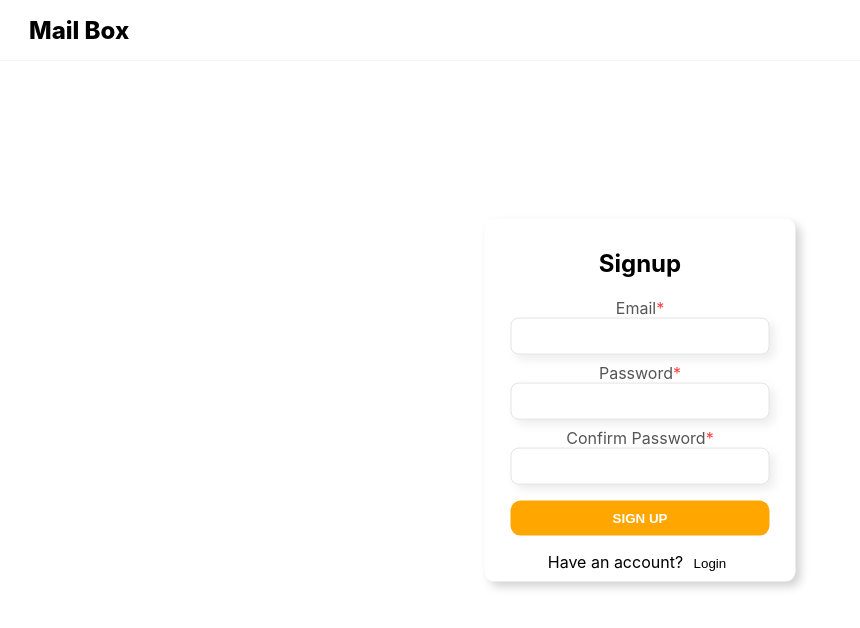
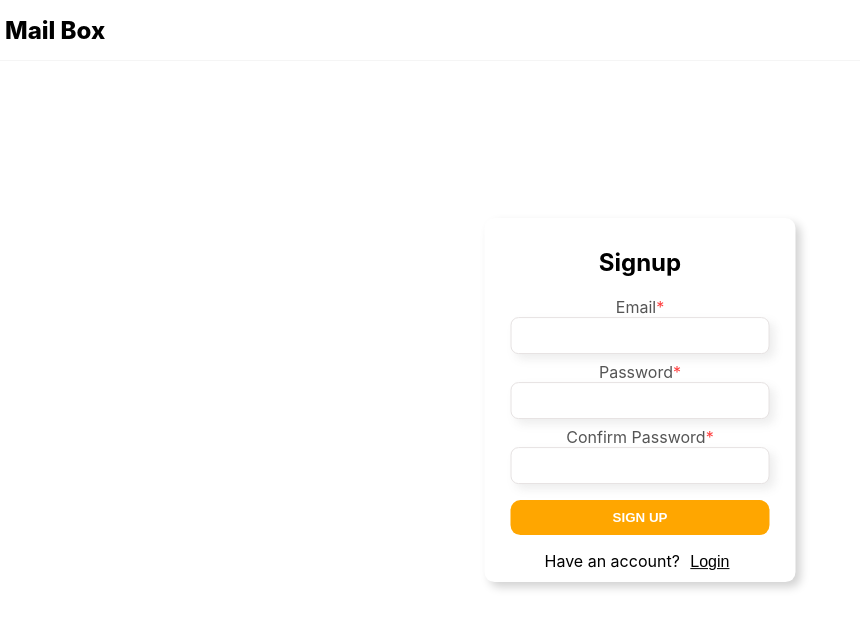
Before and after one commit to swalekhan/mail-clone, a React (Create React App) app: page / in a window 1280 px wide. Shown: the top 628 px of the page, without its empty margins (0-860 px from the left). Built offline with nearby package versions, Linux system fonts and the light colour scheme.

Commit message:
fixed -- user sign up problem

```diff
--- a/src/App.css
+++ b/src/App.css
@@ -91,5 +91,7 @@
   .header .header-left svg {
     display: none;
   }
-
+  .header-left h2{
+    font-size: 0px;
+  }
 }
--- a/src/App.js
+++ b/src/App.js
@@ -50,7 +50,7 @@ function App() {
         <div className='route_pages' id='pages'>
           <Switch>
             <Route path='/' exact>
-              <SignUpIn />
+             {!email?<SignUpIn />:<Inbox />}
             </Route>
             <Route path="/Auth/ForgetPassword" exact>
               <ForgetPass />
--- a/src/Pages/Inbox.js
+++ b/src/Pages/Inbox.js
@@ -2,10 +2,8 @@ import InboxMail from "../component/InboxMail/InboxMail"
 
 
 const Inbox = () => {
-    return (
-        <>
-          <InboxMail/>
-        </>
-    )
+  return (
+    <InboxMail />
+  )
 }
 export default Inbox
--- a/src/component/Auth/signup/Signup.css
+++ b/src/component/Auth/signup/Signup.css
@@ -72,4 +72,7 @@
     background-color: transparent;
     border: 0;
     outline: 0;
+    cursor: pointer;
+    font-size: 16px;
+    text-decoration: underline;
 }
--- a/src/component/Auth/signup/Signup.js
+++ b/src/component/Auth/signup/Signup.js
@@ -103,7 +103,7 @@ const Signup = () => {
                         </div>
                     </form>
                   {!signIn ? <div>Have an account? <button className='login_signup' onClick={loginHnadler}>Login</button></div>:
-                 <div style={{marginTop:"15px",}}>don't have account? <button onClick={()=>dispatch(setSignIn(false))}>Signup</button></div>}
+                 <div style={{marginTop:"15px",}}>don't have account? <button className='login_signup' onClick={()=>dispatch(setSignIn(false))}>Signup</button></div>}
                 </div>
             </div>
         </>
--- a/src/component/InboxMail/InboxMail.js
+++ b/src/component/InboxMail/InboxMail.js
@@ -18,8 +18,6 @@ const InboxMail = () => {
         dispatch(updateInboxMailAsync({ email, id }))
     }
 
-    // ...............fecth inbox_mail.............................
-
     if (inboxMails.inboxMail.length < 1) {
         return (<div className="no_mail_availble"><h2 >No mail available</h2> </div>)
     }
--- a/src/component/SendMail/SendMailSlice.js
+++ b/src/component/SendMail/SendMailSlice.js
@@ -41,7 +41,7 @@ const SendMailSlice = createSlice({
     extraReducers(builder) {
         builder
           .addCase(deleteSendMailAsync.pending, (state, action) => {
-            state.status = 'loading'
+            state.status = 'succeeded'
           })
           .addCase(deleteSendMailAsync.fulfilled, (state, action) => {
             state.status = 'succeeded'
--- a/src/component/layout/Hedaer.js
+++ b/src/component/layout/Hedaer.js
@@ -6,7 +6,7 @@ import './Header.css'
 import { useDispatch, useSelector } from 'react-redux';
 import { tokenActions } from '../../Store/tokenSlice';
 import { useHistory } from 'react-router-dom';
-import { useCallback, useEffect} from 'react';
+import { useCallback, useEffect } from 'react';
 
 const Header = () => {
     const isLogin = useSelector(state => state.token.email)
@@ -34,9 +34,9 @@ const Header = () => {
         if (width > 650) {
             const sidebar = document.getElementById("sidebar");
             const page = document.getElementById("pages")
-            if(sidebar && page){
-            page.style.display = "block"
-            sidebar.style.display = "flex"
+            if (sidebar && page) {
+                page.style.display = "block"
+                sidebar.style.display = "flex"
             }
         }
     }, [])
@@ -52,9 +52,11 @@ const Header = () => {
     return (
         <div className="header">
             <div className="header-left">
-                <IconButton onClick={sidebarHandler}>
+              { isLogin? <IconButton onClick={sidebarHandler}>
                     <ReorderIcon />
-                </IconButton>
+                </IconButton>:
+                <h2>Mail Box</h2>
+                }
                 <span>Mail Box</span>
             </div>
 
```
Also changed, not shown: src/index.js (+6 -6 lines), src/component/layout/Header.css (line endings or trailing spaces), src/component/layout/sidebar/Sidebar.css (line endings or trailing spaces).
